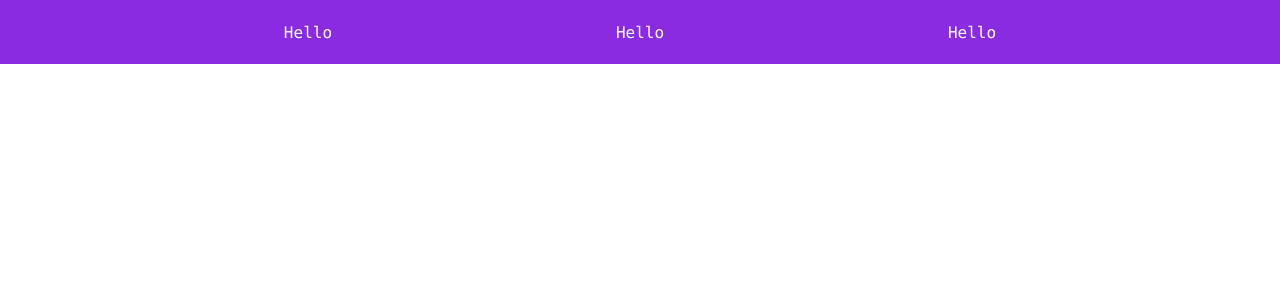
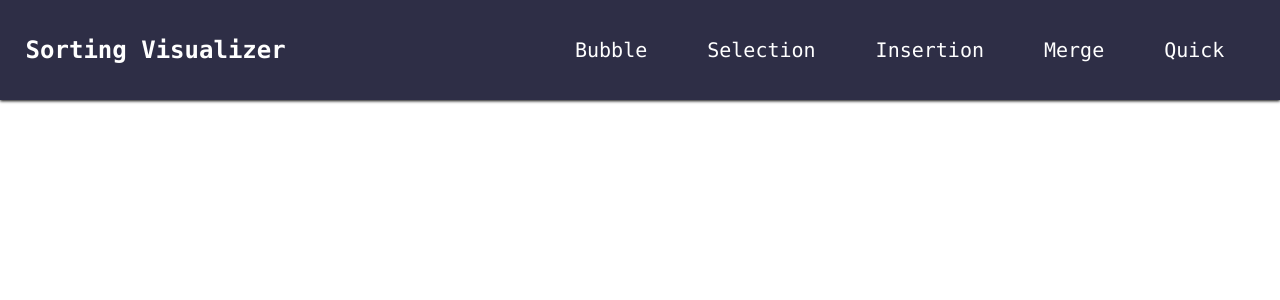
Before and after one commit to justynlao/sorting-visualizer, a React (Create React App) app: page / in a window 1280 px wide. Shown: the top 300 px of the page. Built offline with nearby package versions, Linux system fonts and the light colour scheme.

Commit message:
styled navigation bar

```diff
--- a/src/components/Navigation/Navigation.css
+++ b/src/components/Navigation/Navigation.css
@@ -1,9 +1,28 @@
 nav {
-    display: flex;
-    align-items: center;
-    justify-content: space-evenly;
-    background-color: blueviolet;
-    height: 4rem;
-    font-family: 'Lucida Console';
-    color: white
+  display: flex;
+  align-items: center;
+  justify-content: space-between;
+  background-color: rgb(46, 46, 70);
+  box-shadow: 0px 1px 3px black;
+  font-family: "Lucida Console";
+  color: white;
+  padding: 1rem 2%;
 }
+
+button {
+  color: white;
+  background-color: transparent;
+  border: none;
+  cursor: pointer;
+  font-family: "Lucida Console";
+  font-size: 1.25rem;
+  margin: 1rem 1.5rem;
+}
+
+button:hover {
+  color: cornflowerblue;
+}
+
+button:focus {
+  color: lightpink;
+}
--- a/src/components/Navigation/Navigation.tsx
+++ b/src/components/Navigation/Navigation.tsx
@@ -1,13 +1,19 @@
 import React from "react";
-import './Navigation.css'
+import "./Navigation.css";
 
 const Navigation: React.FC = () => {
-  return <nav>
-      <a>Hello</a>
-      <a>Hello</a>
-      <a>Hello</a>
-
-  </nav>;
+  return (
+    <nav>
+      <h1>Sorting Visualizer</h1>
+      <div className="toolbar">
+        <button>Bubble</button>
+        <button>Selection</button>
+        <button>Insertion</button>
+        <button>Merge</button>
+        <button>Quick</button>
+      </div>
+    </nav>
+  );
 };
 
 export default Navigation;
```
